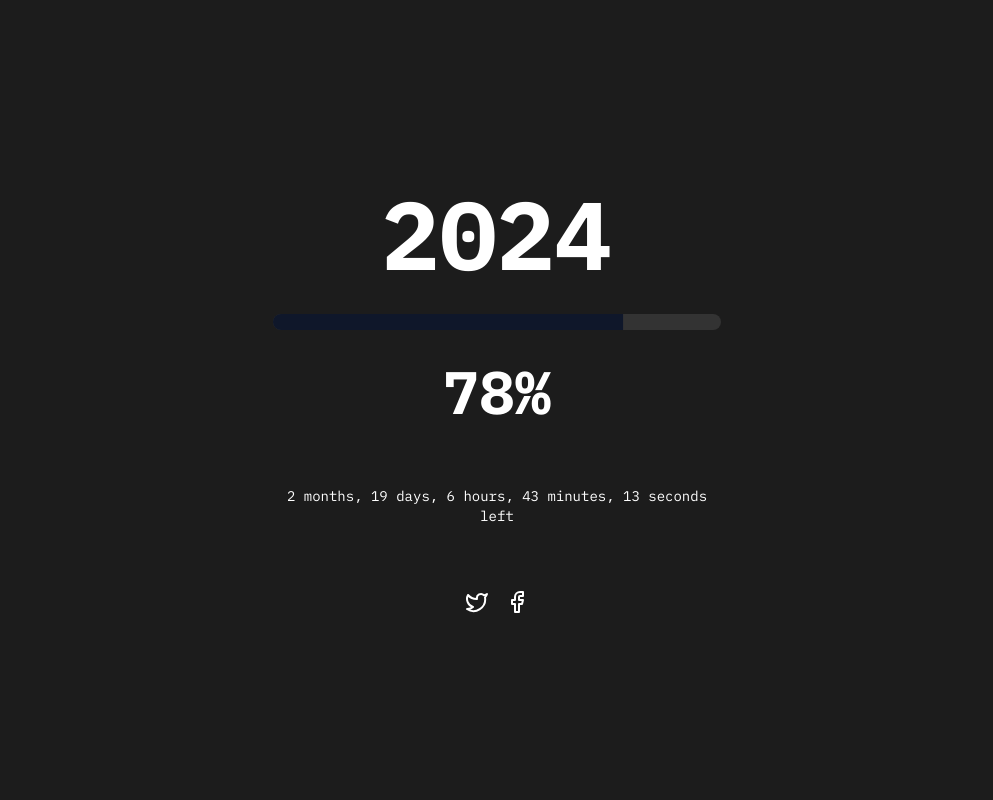
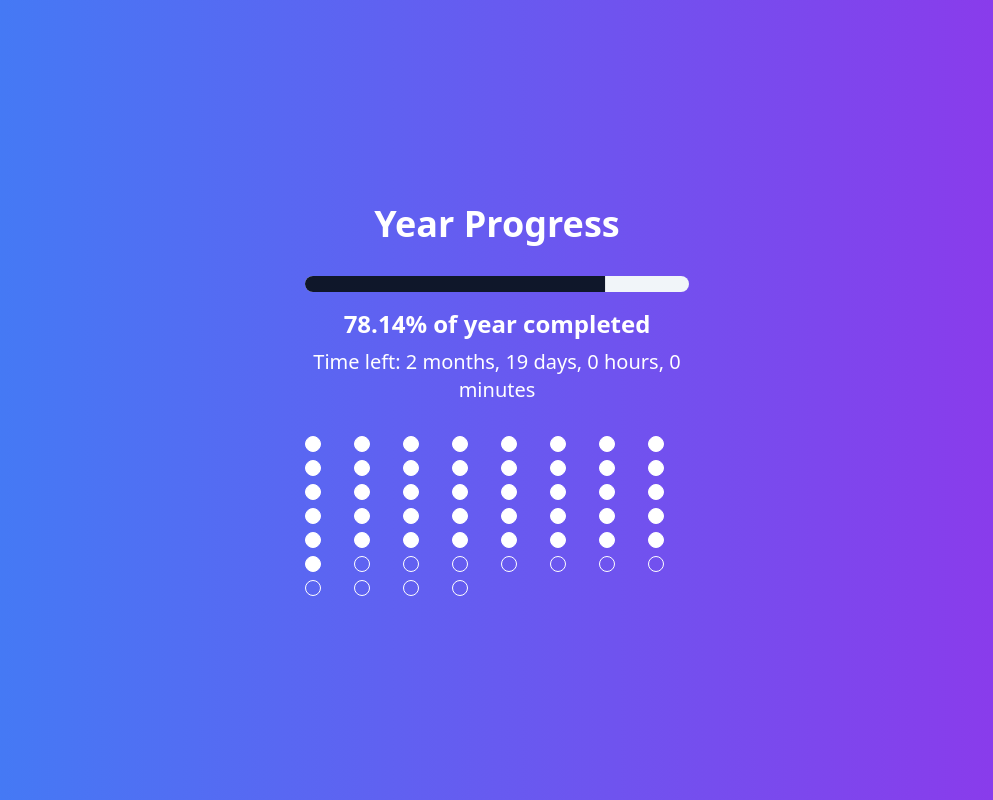
Before and after one commit to meharpalbasi/yearcountdown-visualizer, a React (Vite) app: page / in a window 1280 px wide. Shown: the whole page, without its empty margins (143-1136 px from the left). Built offline with nearby package versions, Linux system fonts and the light colour scheme.

Commit message:
Reverted to edit e98eb30c-0a9f-43b8-a7b3-f5547797efdf: "Update countdown display
Modify the countdown feature to show the remaining time as months, days, hours, and minutes, ensuring it reflects 80 days left in the year.
[skip gpt_engineer]"

```diff
--- a/index.html
+++ b/index.html
@@ -7,7 +7,6 @@
     <meta name="description" content="GPT Engineer Generated Project" />
     <meta name="author" content="GPT Engineer" />
     <meta property="og:image" content="/og-image.svg" />
-    <link href="https://fonts.googleapis.com/css2?family=IBM+Plex+Mono:wght@400;700&display=swap" rel="stylesheet">
   </head>
   <body>
     <div id="root"></div>
--- a/src/components/YearProgress.jsx
+++ b/src/components/YearProgress.jsx
@@ -1,11 +1,11 @@
 import React, { useState, useEffect } from 'react';
 import { Progress } from "@/components/ui/progress";
-import { Twitter, Facebook } from 'lucide-react';
+import MementoMoriCalendar from './MementoMoriCalendar';
 
 const YearProgress = () => {
   const [progress, setProgress] = useState(0);
   const [timeLeft, setTimeLeft] = useState({});
-  const [currentYear, setCurrentYear] = useState(new Date().getFullYear());
+  const [currentWeek, setCurrentWeek] = useState(0);
 
   useEffect(() => {
     const calculateProgress = () => {
@@ -19,42 +19,38 @@ const YearProgress = () => {
       const progressPercentage = (dayOfYear / totalDays) * 100;
 
       setProgress(progressPercentage);
-      setCurrentYear(now.getFullYear());
+      setCurrentWeek(Math.floor(dayOfYear / 7) + 1);
 
+      // Calculate time left
       const endOfYear = new Date(now.getFullYear(), 11, 31, 23, 59, 59);
       const timeLeftMs = endOfYear - now;
 
-      const months = Math.floor(timeLeftMs / (30.44 * 24 * 60 * 60 * 1000));
-      const days = Math.floor((timeLeftMs % (30.44 * 24 * 60 * 60 * 1000)) / (24 * 60 * 60 * 1000));
-      const hours = Math.floor((timeLeftMs % (24 * 60 * 60 * 1000)) / (60 * 60 * 1000));
-      const minutes = Math.floor((timeLeftMs % (60 * 60 * 1000)) / (60 * 1000));
-      const seconds = Math.floor((timeLeftMs % (60 * 1000)) / 1000);
+      // For demonstration purposes, we'll use 80 days left
+      const eightyDaysMs = 80 * 24 * 60 * 60 * 1000;
+      const timeLeftToUse = Math.min(timeLeftMs, eightyDaysMs);
 
-      setTimeLeft({ months, days, hours, minutes, seconds });
+      const months = Math.floor(timeLeftToUse / (30.44 * 24 * 60 * 60 * 1000));
+      const days = Math.floor((timeLeftToUse % (30.44 * 24 * 60 * 60 * 1000)) / (24 * 60 * 60 * 1000));
+      const hours = Math.floor((timeLeftToUse % (24 * 60 * 60 * 1000)) / (60 * 60 * 1000));
+      const minutes = Math.floor((timeLeftToUse % (60 * 60 * 1000)) / (60 * 1000));
+
+      setTimeLeft({ months, days, hours, minutes });
     };
 
     calculateProgress();
-    const timer = setInterval(calculateProgress, 1000);
+    const timer = setInterval(calculateProgress, 60000); // Update every minute
 
     return () => clearInterval(timer);
   }, []);
 
   return (
-    <div className="w-full max-w-md mx-auto text-center font-mono text-white">
-      <h1 className="text-8xl font-bold mb-8">{currentYear}</h1>
-      <Progress value={progress} className="h-4 mb-8 bg-white/10" indicatorClassName="bg-white" />
-      <p className="text-6xl font-bold mb-16">{progress.toFixed(0)}%</p>
-      <p className="text-sm mb-16">
-        {timeLeft.months} months, {timeLeft.days} days, {timeLeft.hours} hours, {timeLeft.minutes} minutes, {timeLeft.seconds} seconds left
+    <div className="w-80 sm:w-96">
+      <Progress value={progress} className="h-4 mb-4" />
+      <p className="text-2xl font-semibold mb-2">{progress.toFixed(2)}% of year completed</p>
+      <p className="text-xl mb-4">
+        Time left: {timeLeft.months} months, {timeLeft.days} days, {timeLeft.hours} hours, {timeLeft.minutes} minutes
       </p>
-      <div className="flex justify-center space-x-4">
-        <a href="https://twitter.com/your-twitter-handle" target="_blank" rel="noopener noreferrer">
-          <Twitter className="w-6 h-6" />
-        </a>
-        <a href="https://www.facebook.com/your-facebook-profile" target="_blank" rel="noopener noreferrer">
-          <Facebook className="w-6 h-6" />
-        </a>
-      </div>
+      <MementoMoriCalendar currentWeek={currentWeek} />
     </div>
   );
 };
--- a/src/pages/Index.jsx
+++ b/src/pages/Index.jsx
@@ -3,8 +3,11 @@ import YearProgress from '../components/YearProgress';
 
 const Index = () => {
   return (
-    <div className="min-h-screen flex items-center justify-center bg-[#1C1C1C] font-['IBM_Plex_Mono']">
-      <YearProgress />
+    <div className="min-h-screen flex items-center justify-center bg-gradient-to-r from-blue-500 to-purple-600">
+      <div className="text-center text-white">
+        <h1 className="text-4xl font-bold mb-8">Year Progress</h1>
+        <YearProgress />
+      </div>
     </div>
   );
 };
--- a/tailwind.config.js
+++ b/tailwind.config.js
@@ -71,9 +71,6 @@ module.exports = {
         "accordion-down": "accordion-down 0.2s ease-out",
         "accordion-up": "accordion-up 0.2s ease-out",
       },
-      fontFamily: {
-        'mono': ['IBM Plex Mono', 'monospace'],
-      },
     },
   },
   plugins: [require("tailwindcss-animate")],
```
